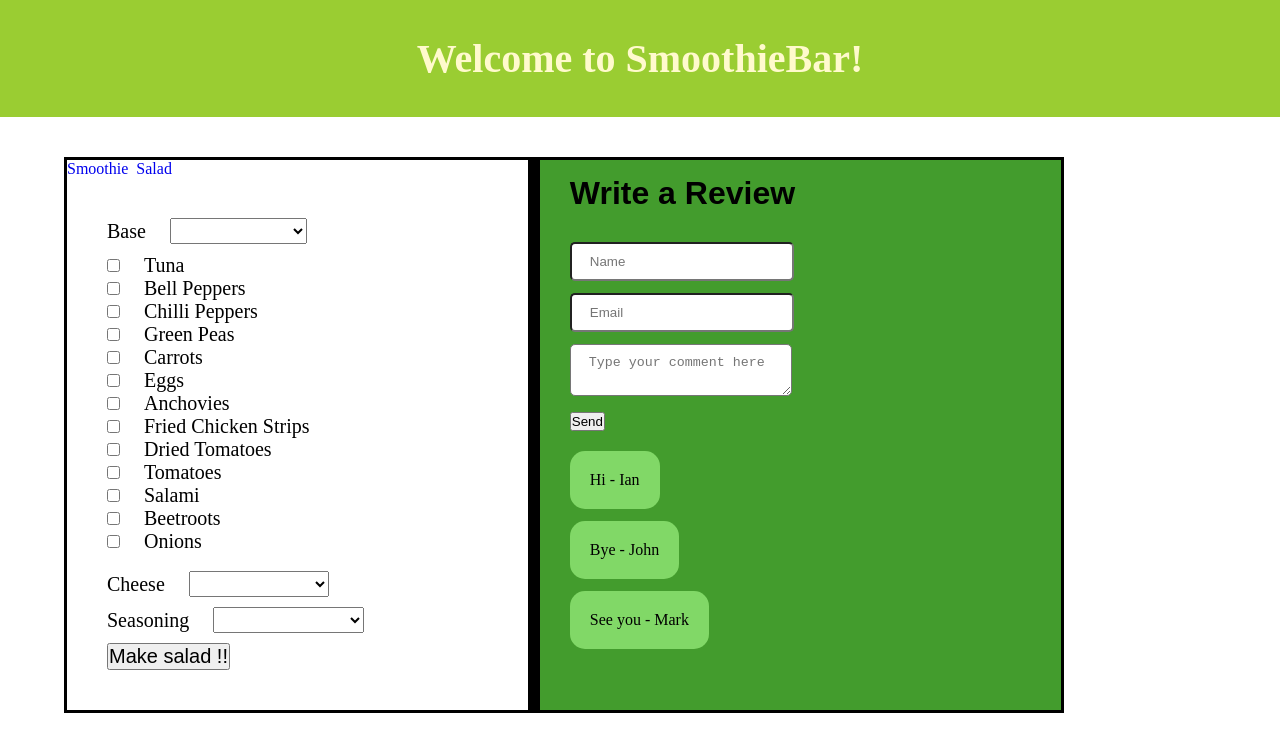
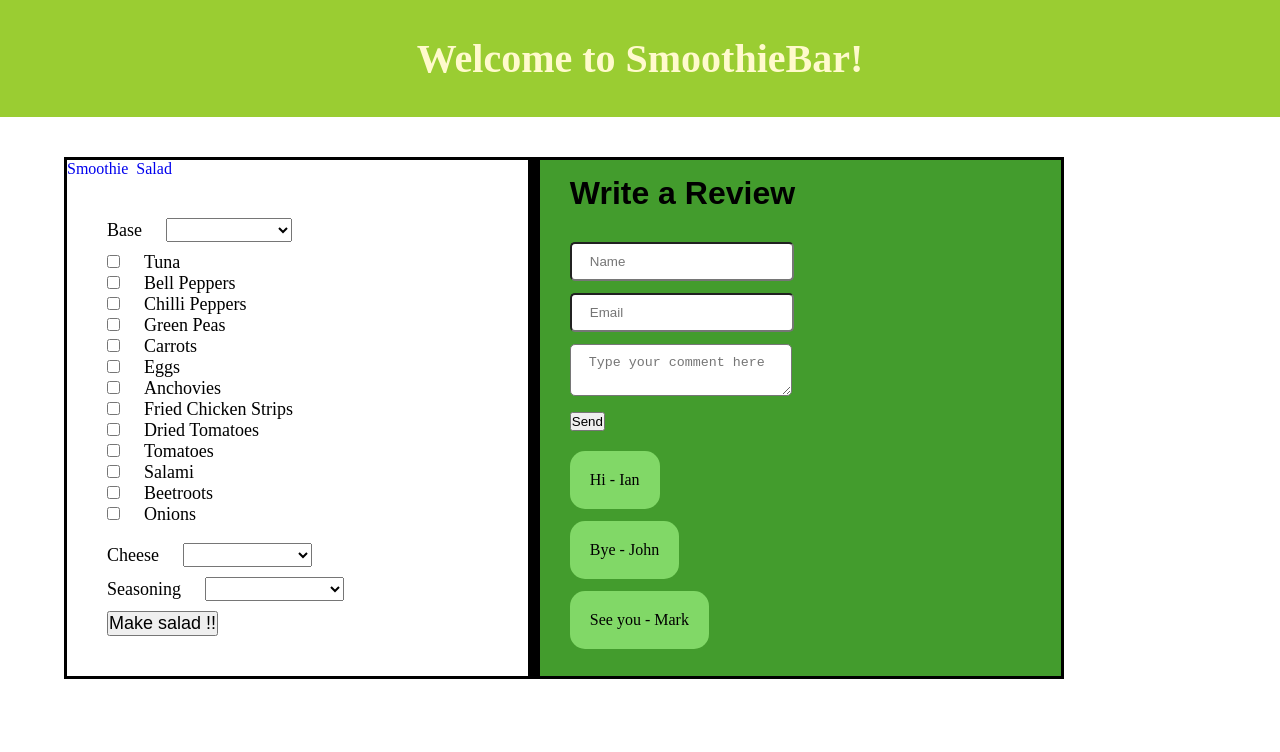
Before and after one commit to Plutonium94/SmoothieBar, an Angular app: page /make-salad in a window 1280 px wide. Shown: the top 752 px of the page. Built offline with nearby package versions, Linux system fonts and the light colour scheme.

Commit message:
review form validation

```diff
--- a/src/app/cart/cart.component.html
+++ b/src/app/cart/cart.component.html
@@ -10,7 +10,7 @@
 	<tfoot>
 		<tr>
 			<td>Total Amount</td>
-			<td colspan="2">{{total | currency }}</td>
+			<td>{{total | currency }}</td>
 			<td><button type="button" (click)="pay()">Pay</button></td>
 		</tr>
 	</tfoot>
--- a/src/app/review/review.component.ts
+++ b/src/app/review/review.component.ts
@@ -11,8 +11,8 @@ import { Review } from '../review';
 })
 export class ReviewComponent implements OnInit {
 
-	name: FormControl = new FormControl('');
-	email :FormControl = new FormControl('');
+	name: FormControl = new FormControl('', Validators.required);
+	email :FormControl = new FormControl('', [Validators.required, Validators.email]);
 	comment :FormControl = new FormControl('',Validators.required);
 
 	reviews : Review[] = [];
@@ -29,7 +29,11 @@ export class ReviewComponent implements OnInit {
 	}
 
 	onCommentSubmit() {
-		this.reviews.push({comment: this.comment.value, author: this.name.value});
+		if(this.name.valid && this.email.valid && this.comment.valid) {
+			this.reviews.push({comment: this.comment.value, author: this.name.value});
+		} else {
+			console.warn('oh no review form not valid');
+		}
 	}
 
 }
--- a/src/app/salad-chooser/salad-chooser.component.css
+++ b/src/app/salad-chooser/salad-chooser.component.css
@@ -0,0 +1,17 @@
+
+
+
+
+form {
+	padding: 25px 40px;
+}
+
+
+select, button {
+	font-size: 18px;
+	margin-bottom: 14px;
+}
+
+button, select {
+	padding: 4px 4px;
+}
--- a/src/app/salad-maker/salad-maker.component.css
+++ b/src/app/salad-maker/salad-maker.component.css
@@ -13,7 +13,7 @@ select {
 }
 
 label, select, button {
-	font-size: 20px;
+	font-size: 18px;
 }
 
 label:not(.checkboxLabel) {
--- a/src/app/salad.ts
+++ b/src/app/salad.ts
@@ -1,6 +1,13 @@
+
+
 export class Salad {
 
-	constructor(public name:string, public base :string, public body :string[], public cheese :string, public seasoning :string, public price :number) {}
+
+	name :string;
+
+	constructor(name:string, public base :string, public body :string[], public cheese :string, public seasoning :string, public price :number) {
+		this.name = (name)?name:'Custom made salad';
+	}
 
 
 
--- a/src/app/smoothie-chooser/smoothie-chooser.component.css
+++ b/src/app/smoothie-chooser/smoothie-chooser.component.css
@@ -6,6 +6,14 @@
 }
 
 
+article h4 {
+	cursor: pointer;
+	margin-bottom: 9px;
+}
+
+article {
+	padding: 9px 18px;
+}
 
 :host {
 	padding: 15px 30px;
--- a/src/app/smoothie-chooser/smoothie-chooser.component.ts
+++ b/src/app/smoothie-chooser/smoothie-chooser.component.ts
@@ -15,7 +15,7 @@ export class SmoothieChooserComponent implements OnInit {
 	customSmoothie:boolean = false;
 
 	constructor(private cartService :CartService) {
-		let smoothiePrices = {'Apple Delite':30,'Orange':34,'Marvellous Mango':56,'Scintillating Strawberry':43};
+		let smoothiePrices = {'Apple Delite':30,'Orange':34,'Marvellous Mango':56,'Scintillating Strawberry':43,'Glorious Guava':40};
 		for(let key in smoothiePrices) {
 			this.smoothies.push({"name":key, "price": smoothiePrices[key]});
 		}
```
Also changed, not shown: 2 other files (tests, documents, lock files or other folders).
